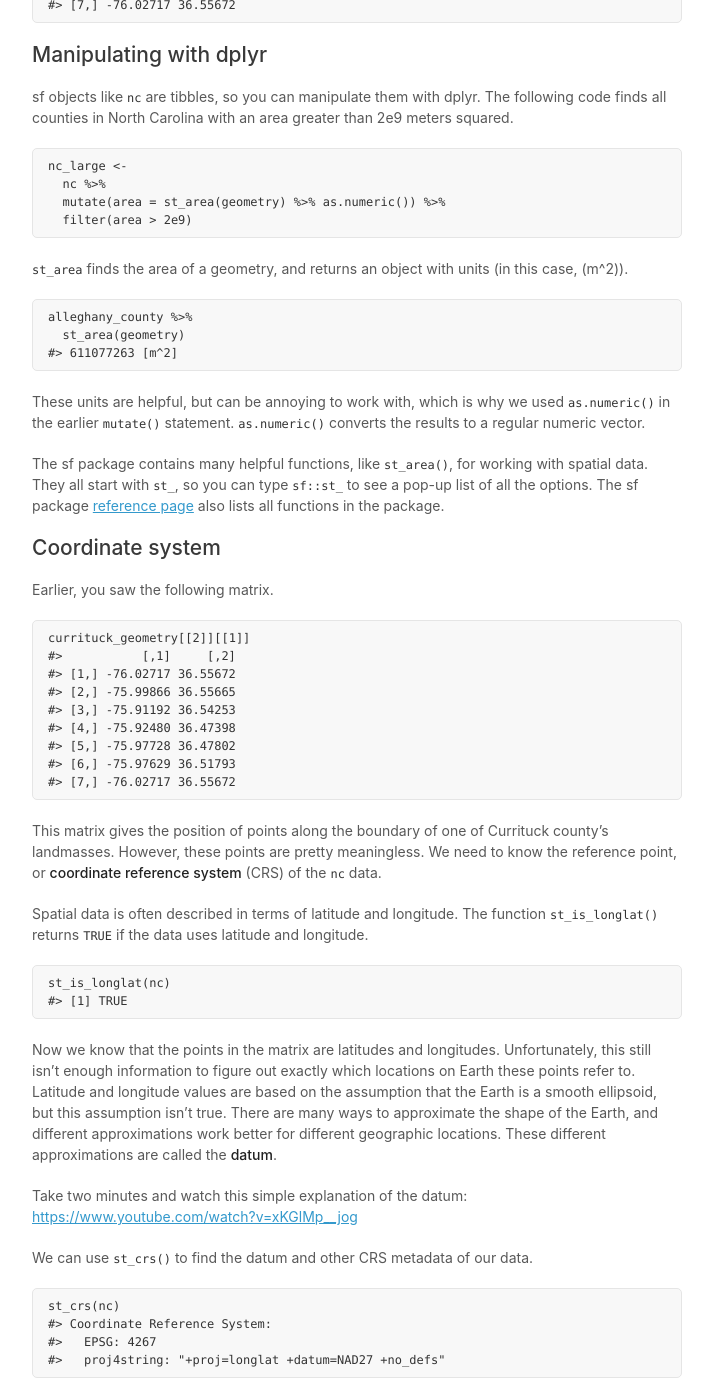
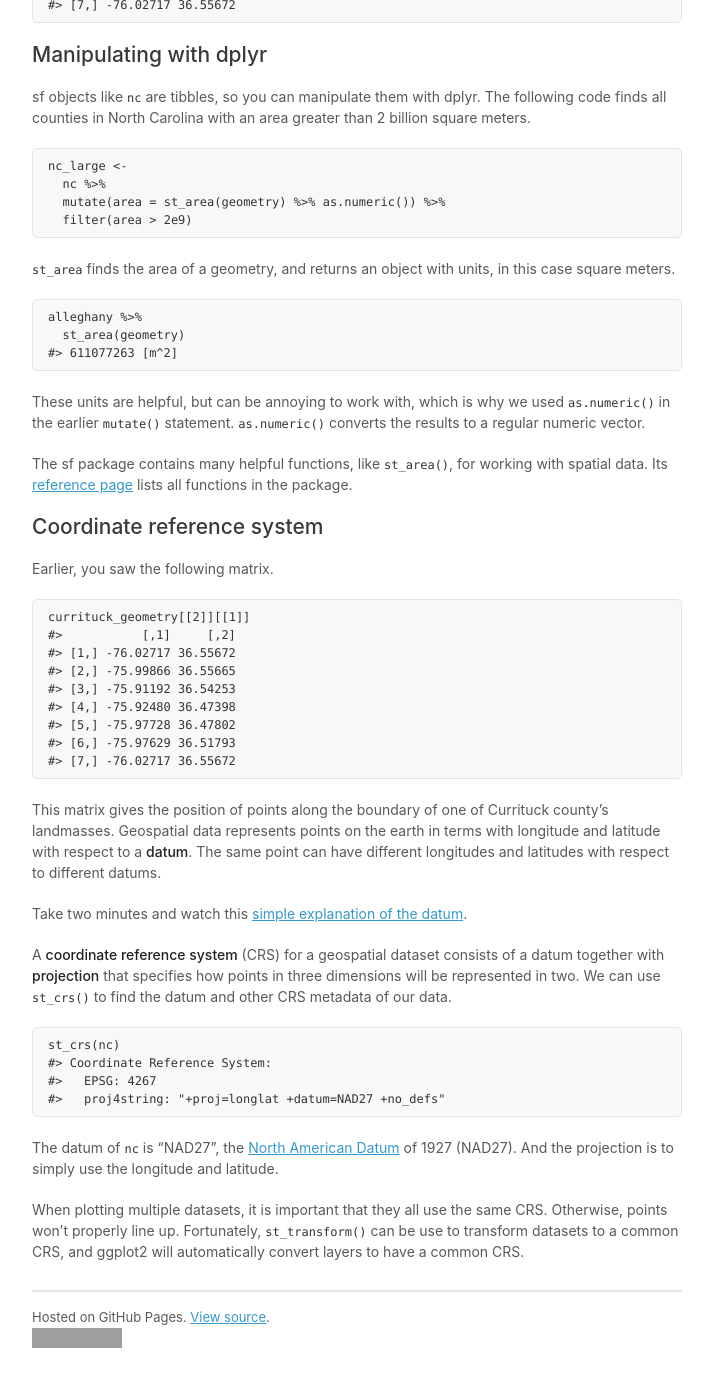
Before and after one commit to dcl-2019-04/curriculum, a Jekyll site: the page built from docs/spatial-basics.md, in a window 1280 px wide and 1400 px high, scrolled down 5772 px. Shown: the whole window, without its empty margins (283-996 px from the left). Built offline with Jekyll 4.4.1, drawn with Linux system fonts in a browser that asks for light colours; our own code applies the rules of GitHub Pages for plain Markdown files; a script that is not in the unit is left out; some of the changed text lies outside the part shown; grey boxes are pictures that could not be loaded.

Commit message:
Update for week 5

````diff
--- a/docs/spatial-basics.md
+++ b/docs/spatial-basics.md
@@ -147,11 +147,11 @@ Each row in `nc` represents a single county. If you pull out a single
 row and plot, you’ll get the shape of a single county.
 
 ``` r
-alleghany_county <-
+alleghany <-
   nc %>%
-  filter(CNTY_ID == 1827)
+  filter(NAME == "Alleghany")
 
-plot(alleghany_county$geometry)
+plot(alleghany$geometry)
 ```
 
 ![](spatial-basics_files/figure-gfm/unnamed-chunk-6-1.png)<!-- -->
@@ -162,7 +162,7 @@ use ggplot2 to create more complex spatial visualizations.
 ### Geometry
 
 Let’s dive a little deeper into the structure of the `geometry` column.
-The `geometry` column is a **list column**. You’re used to working with
+The `geometry` column is a **list-column**. You’re used to working with
 tibble columns that are atomic vectors, but columns can also be lists.
 List columns are incredibly flexible because a list can contain any
 other type of data structure, including other lists.
@@ -172,7 +172,7 @@ typeof(nc$geometry)
 #> [1] "list"
 ```
 
-Let’s pull out one piece of the `geometry` column so you can see what’s
+Let’s pull out one row of the `geometry` column so you can see what’s
 going on under the hood.
 
 ``` r
@@ -193,11 +193,11 @@ plot(currituck_geometry)
 
 How does a single row of the `geometry` column represent these three
 separate shapes? It turns out that each element of `nc`’s `geometry`
-column, including `currituck_geometry`, is actually a list of lists of
+column, including `currituck$geometry`, is actually a list of lists of
 matrices.
 
 ``` r
-str(currituck_geometry)
+glimpse(currituck_geometry)
 #> List of 3
 #>  $ :List of 1
 #>   ..$ : num [1:26, 1:2] -76 -76 -76 -76 -76.1 ...
@@ -242,7 +242,7 @@
 
 sf objects like `nc` are tibbles, so you can manipulate them with dplyr.
 The following code finds all counties in North Carolina with an area
-greater than 2e9 meters squared.
+greater than 2 billion square meters.
 
 ``` r
 nc_large <-
@@ -251,11 +251,11 @@ nc_large <-
   filter(area > 2e9)
 ```
 
-`st_area` finds the area of a geometry, and returns an object with units
-(in this case, \(m^2\)).
+`st_area` finds the area of a geometry, and returns an object with
+units, in this case square meters.
 
 ``` r
-alleghany_county %>%
+alleghany %>%
   st_area(geometry)
 #> 611077263 [m^2]
 ```
@@ -265,12 +265,11 @@ we used `as.numeric()` in the earlier `mutate()` statement.
 `as.numeric()` converts the results to a regular numeric vector.
 
 The sf package contains many helpful functions, like `st_area()`, for
-working with spatial data. They all start with `st_`, so you can type
-`sf::st_` to see a pop-up list of all the options. The sf package
-[reference page](https://r-spatial.github.io/sf/reference/index.html)
-also lists all functions in the package.
+working with spatial data. Its [reference
+page](https://r-spatial.github.io/sf/reference/index.html) lists all
+functions in the package.
 
-## Coordinate system
+## Coordinate reference system
 
 Earlier, you saw the following matrix.
 
@@ -287,33 +286,18 @@
 ```
 
 This matrix gives the position of points along the boundary of one of
-Currituck county’s landmasses. However, these points are pretty
-meaningless. We need to know the reference point, or **coordinate
-reference system** (CRS) of the `nc` data.
+Currituck county’s landmasses. Geospatial data represents points on the
+earth in terms with longitude and latitude with respect to a **datum**.
+The same point can have different longitudes and latitudes with respect
+to different datums.
 
-Spatial data is often described in terms of latitude and longitude. The
-function `st_is_longlat()` returns `TRUE` if the data uses latitude and
-longitude.
+Take two minutes and watch this [simple explanation of the
+datum](https://www.youtube.com/watch?v=xKGlMp__jog).
 
-``` r
-st_is_longlat(nc)
-#> [1] TRUE
-```
-
-Now we know that the points in the matrix are latitudes and longitudes.
-Unfortunately, this still isn’t enough information to figure out exactly
-which locations on Earth these points refer to. Latitude and longitude
-values are based on the assumption that the Earth is a smooth ellipsoid,
-but this assumption isn’t true. There are many ways to approximate the
-shape of the Earth, and different approximations work better for
-different geographic locations. These different approximations are
-called the **datum**.
-
-Take two minutes and watch this simple explanation of the datum:
-<https://www.youtube.com/watch?v=xKGlMp__jog>
-
-We can use `st_crs()` to find the datum and other CRS metadata of our
-data.
+A **coordinate reference system** (CRS) for a geospatial dataset
+consists of a datum together with **projection** that specifies how
+points in three dimensions will be represented in two. We can use
+`st_crs()` to find the datum and other CRS metadata of our data.
 
 ``` r
 st_crs(nc)
@@ -324,8 +308,9 @@ st_crs(nc)
 
 The datum of `nc` is “NAD27”, the [North American
 Datum](https://en.wikipedia.org/wiki/North_American_Datum) of 1927
-(NAD27).
+(NAD27). And the projection is to simply use the longitude and latitude.
 
-It’s useful to understand the datum and know why it exists, but you
-don’t need to worry too much about it if you’re using sf and ggplot2.
-These packages take care of most of the details for you.
+When plotting multiple datasets, it is important that they all use the
+same CRS. Otherwise, points won’t properly line up. Fortunately,
+`st_transform()` can be use to transform datasets to a common CRS, and
+ggplot2 will automatically convert layers to have a common CRS.
````
Also changed, not shown: units/spatial-basics.Rmd (+17 -25 lines), units/spatial-basics.yml (+31 -36 lines).
